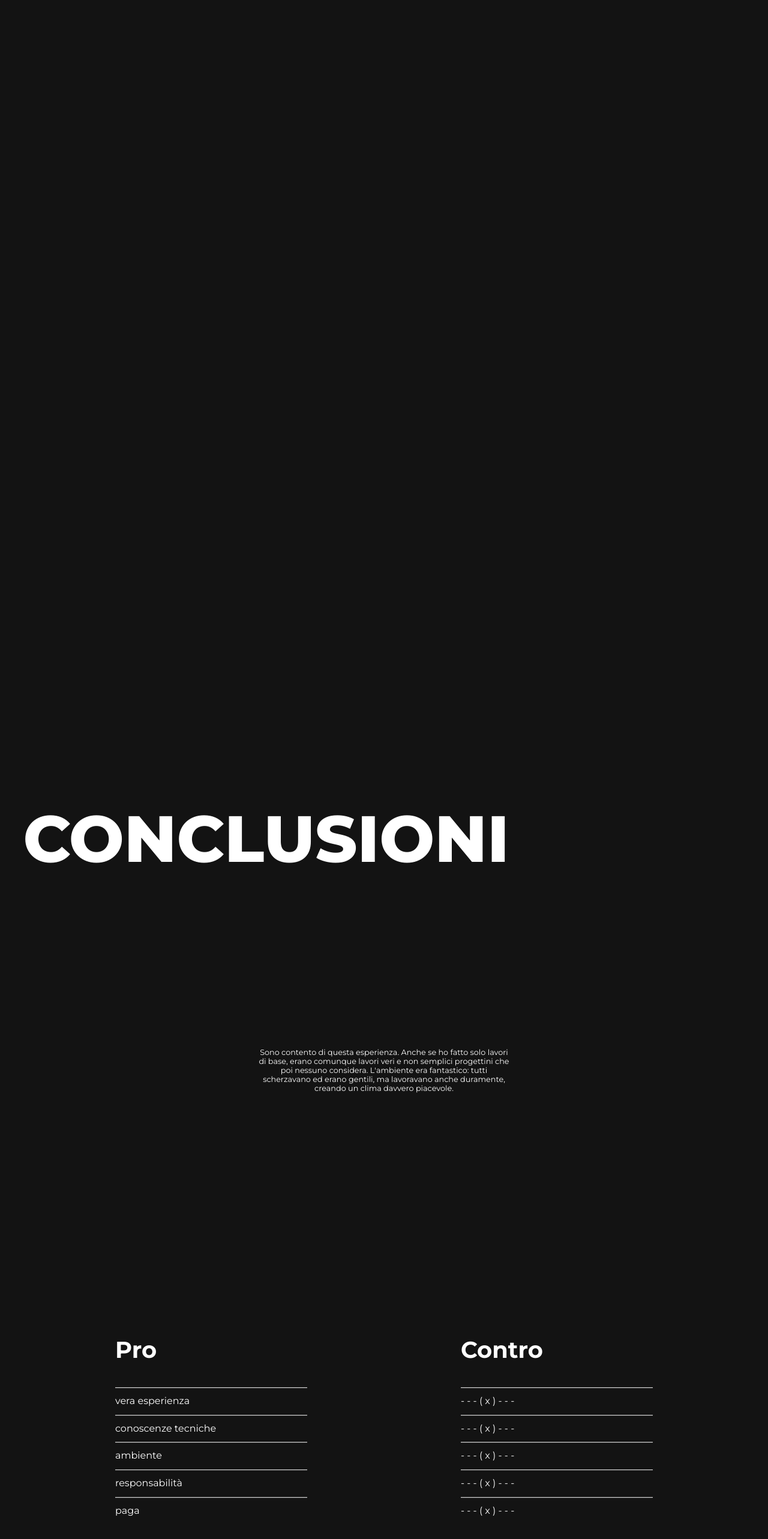
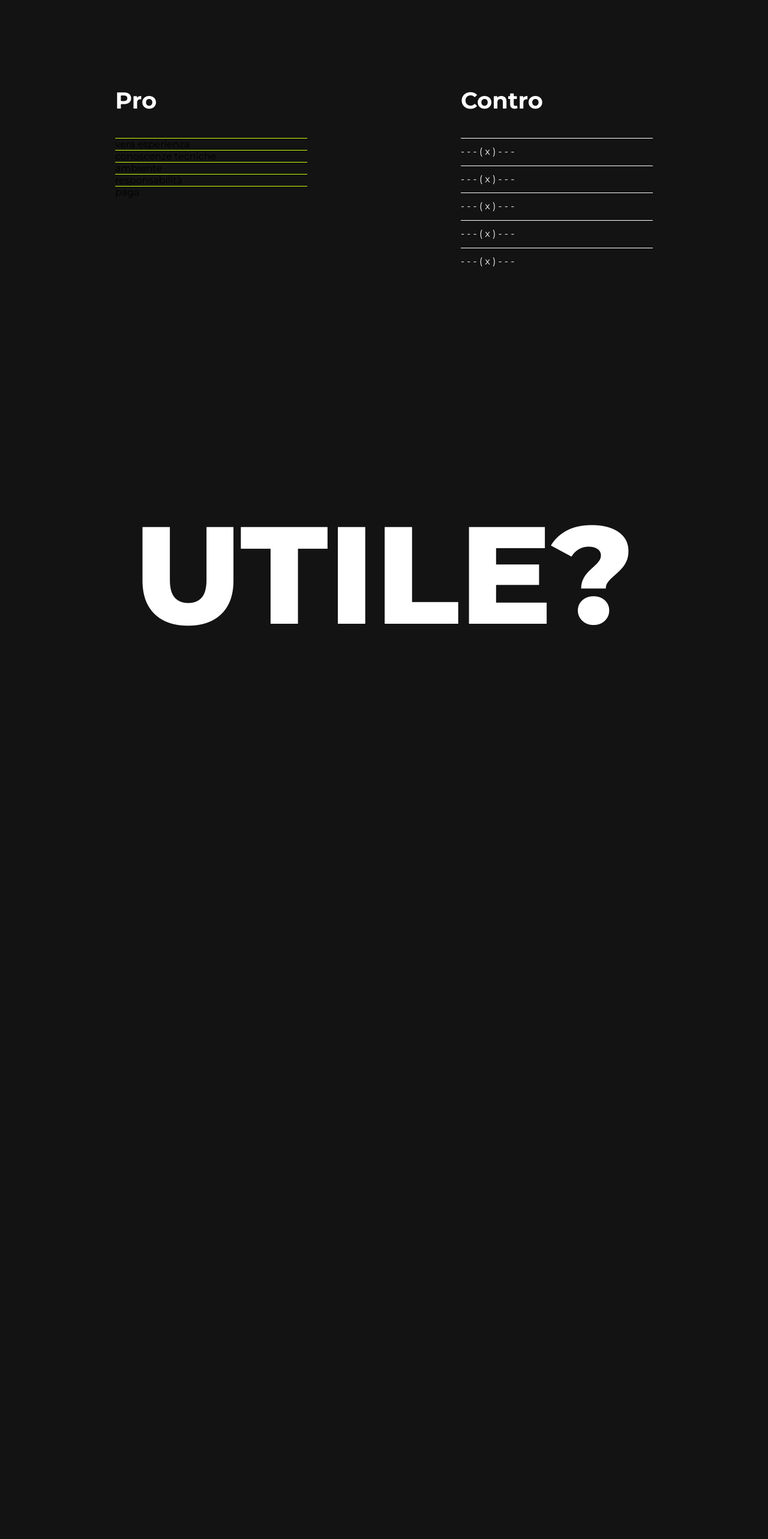
Before and after one commit to rikvik2006/english-presentation, a Next.js app in the folder pcto-ex/: page /conclusion in a window 1280 px wide. Shown: the part 755-3321 px from the top of the page at 60% size. After the commit the page ends 2113 px from the top, so only its background shows below. Built offline with nearby package versions, Linux system fonts and the light colour scheme.

Commit message:
feat: label logic delited

```diff
--- a/pcto-ex/src/app/template.js
+++ /dev/null
@@ -1,10 +0,0 @@
-"use client"
-import styles from './template.jsx'
-
-export default function Template({ children }) {
-    return (
-        <div id='banner' className={styles.banner}>
-            {children}
-        </div>
-    )
-  }
--- a/pcto-ex/src/app/template.jsx
+++ /dev/null
@@ -1,28 +0,0 @@
-"use client"
-//import styles from './template.module.css'
-import { gsap } from "gsap";
-import { useGSAP } from "@gsap/react";
-
-
-gsap.registerPlugin(useGSAP);
-
-export default function Template({ children }) {
-    //const tl = gsap.timeline()
-
-    //useGSAP(() => {
-        //tl.set("#banner", {
-            //yPercent: -100
-        //}).to("#banner", {
-            //yPercent: 0,
-            //ease: "power4.inOut",
-            //duration: 1.5
-        //})
-    //}, [])
-
-    return (
-        <div>
-           <div id='banner' ></div>
-            {children}
-        </div>
-    )
-}
--- a/pcto-ex/src/app/template.module.css
+++ /dev/null
@@ -1,9 +0,0 @@
-.banner {
-    background-color: var(--secondary-yellow);
-    min-height: 100vh;
-    z-index: 1000;
-    position: fixed;
-    top: 0;
-    left: 0;
-    width: 100%;
-}
--- a/pcto-ex/src/components/Conclusion/ProContro/ProLabel/Label.jsx
+++ b/pcto-ex/src/components/Conclusion/ProContro/ProLabel/Label.jsx
@@ -19,15 +19,19 @@ const Label = ({title}) => {
     }
 
     return(
-        <div className={styles.content}>
-            <div id='banner' className={styles.banner}></div>
-
-            <div className={styles.lineTitle}>
-                <div onMouseEnter={enterAnimation()} className={styles.title}>
+        <>
+            <div className={styles.line}></div>
+            <div className={styles.content}>
+                <div className={styles.title}>
                     {title}
                 </div>
+
+                <div className={styles.backGround}>
+
+                </div>
             </div>
-        </div>
+
+        </>
     )
 }
 
--- a/pcto-ex/src/components/Conclusion/ProContro/ProLabel/Label.module.scss
+++ b/pcto-ex/src/components/Conclusion/ProContro/ProLabel/Label.module.scss
@@ -1,31 +1,11 @@
+.line {
+    width: 25vw;
+    height: 1px;
+    background-color: var(--secondary-yellow);
+
+}
+
 .content {
     width: 25vw;
 
-    .banner {
-        position: fixed;
-        top: 0;
-        background-color: var(--secondary-yellow);
-        height: 3.5vw;
-        z-index: -10;
-    }
-
-    .lineTitle {
-        border-top: 1px solid var(--primary-white);
-
-        .title {
-            line-height: 3.5vw;
-            color: var(--primary-white);
-            transition: all 0.2s;
-
-        }
-
-        .title:hover{
-            color: var(--primary-black);
-        }
-
-        .title:hover{
-            transform: translateX(1vw);
-        }
-    }
-
 }
```
